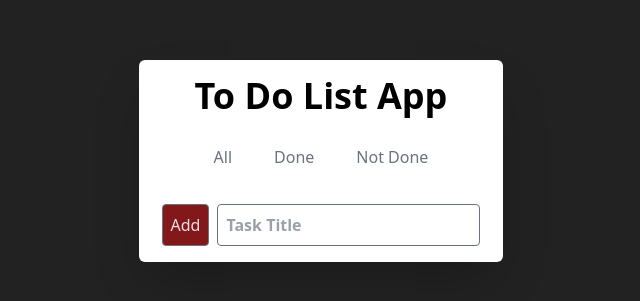
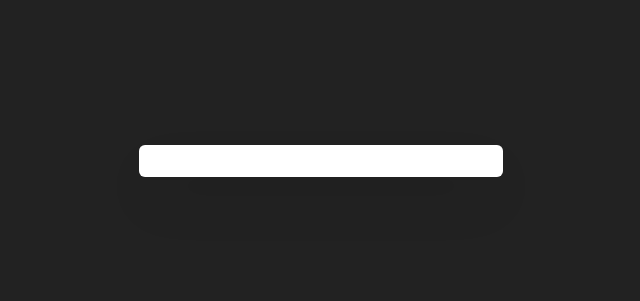
Before and after one commit to helal-10/to-do-app, a React (Vite) app: page / in a window 1280 px wide. Shown: the part 239-540 px from the top of the page, without its empty margins (319-959 px from the left). Built offline with nearby package versions, Linux system fonts and the light colour scheme.

Commit message:
reset all files and start again

```diff
--- a/src/App.jsx
+++ b/src/App.jsx
@@ -1,11 +1,8 @@
 import "./App.css";
-import ToDoApp from "./components/toDoApp";
 function App() {
   return (
     <>
-      <div className="bg-white w-[30%] mx-auto rounded-md shadow-2xl p-4 max-sm:w-[100%] max-md:w-[80%] max-lg:w-[60%]">
-        <ToDoApp />
-      </div>
+      <div className="bg-white w-[30%] mx-auto rounded-md shadow-2xl p-4 max-sm:w-[100%] max-md:w-[80%] max-lg:w-[60%]"></div>
     </>
   );
 }
--- a/src/components/AllTasks.jsx
+++ /dev/null
@@ -1,6 +0,0 @@
-import Footer from "./Footer";
-export default function AllTasks() {
-
-
-
-}
--- a/src/components/ConfirmDeletePopUp.jsx
+++ /dev/null
@@ -1,40 +0,0 @@
-export default function ConfirmDeletePopUp({
-  state,
-  handlePopUpState,
-  handleDeleteState,
-}) {
-  if (state) {
-    return (
-      <div className="bg-black/40 w-svw h-svh absolute left-0 top-0">
-        <div className="shadow-2xl bg-white w-fit h-fit p-4 rounded-sm absolute left-[50%] top-[50%] translate-[-50%]">
-          <h1 className="text-2xl text-black font-bold">
-            Are You Sure To Delete The Task?
-          </h1>
-          <p className="text-gray-500 font-bold mt-2">
-            You Can Not Go Back If You Delete it
-          </p>
-          <div className="flex justify-end items-center text-red-500 space-x-4 mt-4">
-            <button
-              onClick={() => {
-                handlePopUpState(false);
-                handleDeleteState(false);
-              }}
-              className="btn cursor-pointer"
-            >
-              Close
-            </button>
-            <button
-              onClick={() => {
-                handlePopUpState(false);
-                handleDeleteState(true);
-              }}
-              className="btn cursor-pointer"
-            >
-              Yes, Delete it
-            </button>
-          </div>
-        </div>
-      </div>
-    );
-  }
-}
--- a/src/components/Footer.jsx
+++ /dev/null
@@ -1,39 +0,0 @@
-import { useState } from "react";
-import { v4 as uuidv4 } from "uuid";
-
-export default function Footer({ handleAllTasks, updateTasks }) {
-  const [taskValue, setTaskValue] = useState("");
-
-  return (
-    <>
-      <div className="flex justify-center items-center space-x-2 px-2 mt-6">
-        <button
-          onClick={addNewTask}
-          className="flex-1 btn bg-red-900 cursor-pointer"
-        >
-          Add
-        </button>
-        <input
-          onChange={handleInputText}
-          value={taskValue}
-          type="text"
-          className="flex-3 btn text-gray-700 font-bold"
-          placeholder="Task Title"
-        />
-      </div>
-    </>
-  );
-
-  function addNewTask() {
-    updateTasks([
-      ...handleAllTasks,
-      { id: uuidv4(), title: taskValue, isCompleted: false },
-    ]);
-
-    setTaskValue("");
-  }
-
-  function handleInputText(e) {
-    setTaskValue(e.target.value);
-  }
-}
--- a/src/components/Header.jsx
+++ /dev/null
@@ -1,12 +0,0 @@
-export default function Header() {
-  return (
-    <div>
-      <h1 className="font-bold text-4xl mb-4 text-black">To Do List App</h1>
-      <ul className="flex justify-center space-x-6">
-        <li className="task-state-btn active">All</li>
-        <li className="task-state-btn">Done</li>
-        <li className="task-state-btn">Not Done</li>
-      </ul>
-    </div>
-  );
-}
--- a/src/components/Task.jsx
+++ /dev/null
@@ -1,71 +0,0 @@
-import { useContext } from "react";
-import { tasks } from "../contexts/taskContext";
-import { useState } from "react";
-
-import DeleteOutlineOutlinedIcon from "@mui/icons-material/DeleteOutlineOutlined";
-import EditOutlinedIcon from "@mui/icons-material/EditOutlined";
-import CheckOutlinedIcon from "@mui/icons-material/CheckOutlined";
-import ConfirmDeletePopUp from "./ConfirmDeletePopUp";
-export default function Task({
-  updateTasks,
-  handleAllTasks,
-  state,
-  handlePopUpState,
-}) {
-  const [deleteState, setDeleteState] = useState(false);
-  const allTasks = useContext(tasks);
-  const allTasksList = allTasks.map((t) => {
-    if (t.title) {
-      return (
-        <div
-          key={t.id}
-          className="flex justify-between items-center bg-blue-900 rounded-sm p-4 my-4"
-        >
-          <ConfirmDeletePopUp
-            state={state}
-            handlePopUpState={handlePopUpState}
-            handleDeleteState={setDeleteState}
-          />
-          <div>
-            <div>
-              <h1 className="text-3xl font-bold text-white">{t.title}</h1>
-            </div>
-            <div className="flex justify-between items-center space-x-3"></div>
-          </div>
-          <div className="space-x-3">
-            <DeleteOutlineOutlinedIcon
-              onClick={() => {
-                handlePopUpState(true);
-                console.log();
-                console.log(deleteState + " from onClick function");
-                handleDeleteClick(t.id);
-              }}
-              className="bg-white rounded-[50%] text-red-700 p-1 cursor-pointer border border-solid border-red-700"
-              style={{ fontSize: "30px" }}
-            />
-            <EditOutlinedIcon
-              className="bg-white rounded-[50%] text-blue-700 p-1 cursor-pointer border border-solid border-blue-700"
-              style={{ fontSize: "30px" }}
-            />
-            <CheckOutlinedIcon
-              className="bg-white rounded-[50%] text-green-700 p-1 cursor-pointer border border-solid border-green-700"
-              style={{ fontSize: "30px" }}
-            />
-          </div>
-        </div>
-      );
-    }
-  });
-
-  function handleDeleteClick(id) {
-    console.log(deleteState + " from handleDeleteClick function");
-
-    if (deleteState) {
-      const newUpdatedTasks = handleAllTasks.filter((n) => n.id !== id);
-
-      updateTasks(newUpdatedTasks);
-      setDeleteState(false);
-    }
-  }
-  return <>{allTasksList}</>;
-}
--- a/src/components/ToDoApp.jsx
+++ /dev/null
@@ -1,28 +0,0 @@
-import { useState } from "react";
-
-import { tasks } from "../contexts/taskContext";
-import Header from "./Header";
-import Task from "./Task";
-import Footer from "./Footer";
-
-
-export default function ToDoApp() {
-  const [popUpState, setPopUpState] = useState(false);
-
-  const [allTasks, setAllTasks] = useState([]);
-  return (
-    <tasks.Provider value={allTasks}>
-      <>
-
-        <Header />
-        <Task
-          updateTasks={setAllTasks}
-          handleAllTasks={allTasks}
-          state={popUpState}
-          handlePopUpState={setPopUpState}
-        />
-        <Footer updateTasks={setAllTasks} handleAllTasks={allTasks} />
-      </>
-    </tasks.Provider>
-  );
-}
--- a/src/contexts/taskContext.jsx
+++ /dev/null
@@ -1,3 +0,0 @@
-import { createContext } from "react";
-
-export const tasks = createContext([]);
```
Also changed, not shown: src/components/DonTasks.jsx (deleted), src/components/NotDoneTasks.jsx (deleted).
